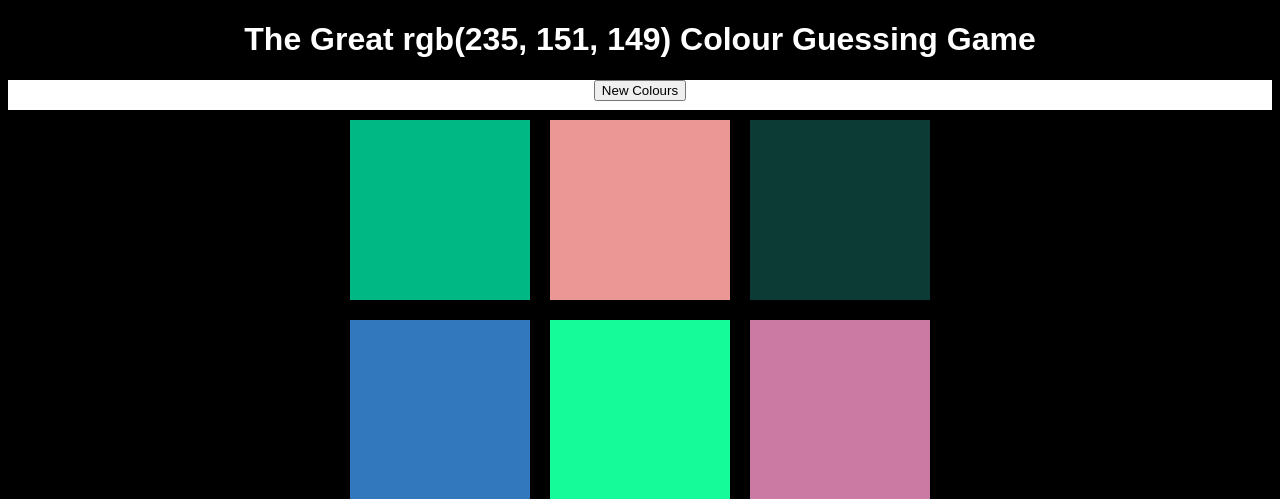
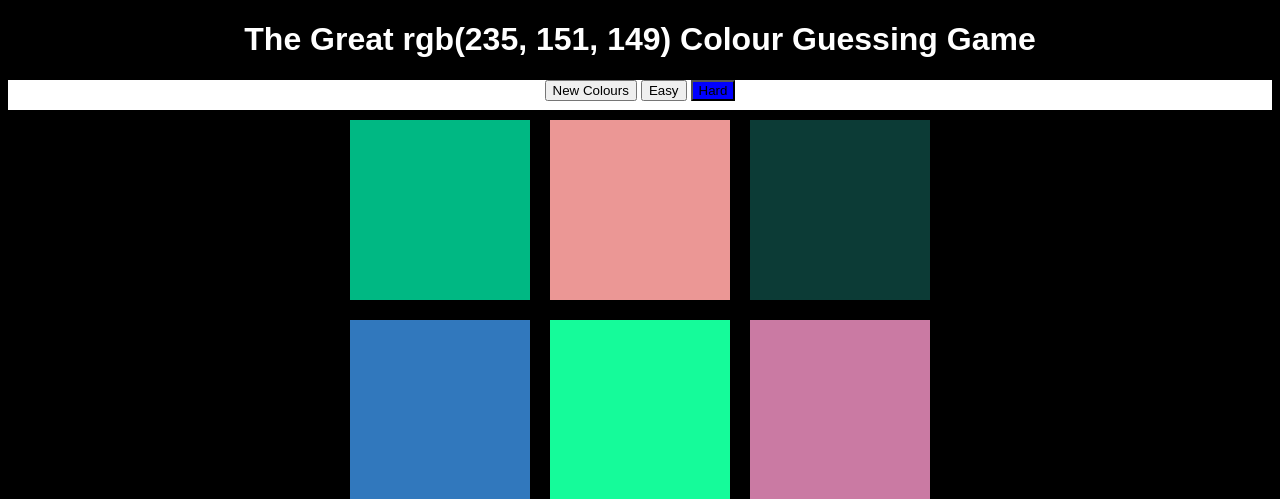
Before and after one commit to edwardrdavies/WDI_London_Project1, a PHP site: page / in a window 1280 px wide. Shown: the top 499 px of the page. Run offline with PHP 8.4, Linux system fonts and the light colour scheme.

Commit message:
create easy/hard button options & selected in JS

```diff
--- a/css/style.css
+++ b/css/style.css
@@ -28,3 +28,7 @@ h1  {
   height: 30px;
   text-align: center;
 }
+
+.selected {
+  background: blue;
+}
--- a/index.html
+++ b/index.html
@@ -13,6 +13,8 @@
     <div id="stripe">
       <button id="reset">New Colours</button>
       <span id="message"></span>
+      <button id="easyBtn">Easy</button>
+      <button id="hardBtn" class="selected">Hard</button>
     </div>
 
     <div id="container">
--- a/js/app.js
+++ b/js/app.js
@@ -7,6 +7,8 @@ var colorDisplay = document.getElementById("colorDisplay");
 var messageDisplay = document.querySelector("#message");
 var h1 = document.querySelector("h1");
 var resetButton = document.querySelector("#reset");
+var easyBtn = document.querySelector("#easyBtn");
+var hardBtn = document.querySelector("hardBtn");
 
 resetButton.addEventListener("click", function(){
   //generate all new colors
```
